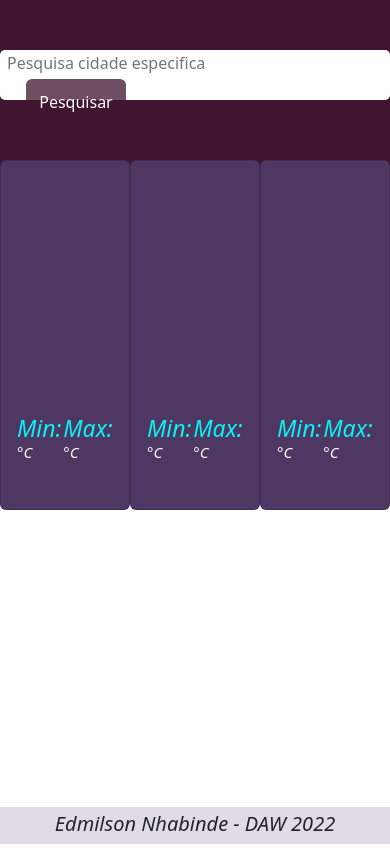
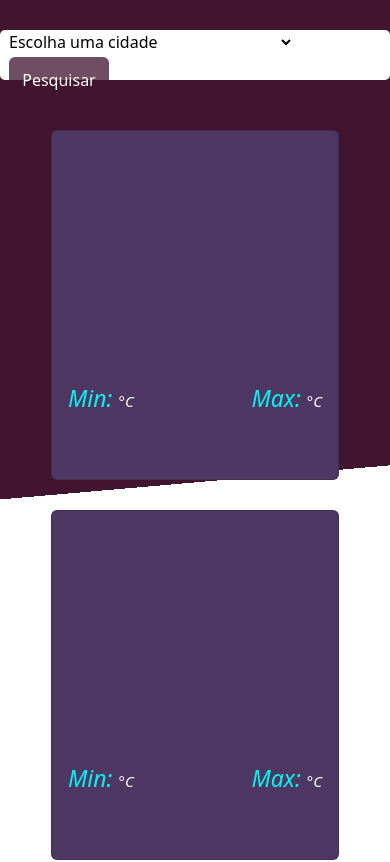
Before and after one commit to Eddy-Nhabinde/pwa-daw, a Vue app: page / in a window 390 px wide. Shown: the top 862 px of the page. Built offline with nearby package versions, Linux system fonts and the light colour scheme; no server answers.

Commit message:
Adding media queries

```diff
--- a/src/App.vue
+++ b/src/App.vue
@@ -15,6 +15,7 @@ export default {
 
 <style>
 body {
+  overflow-y: hidden;
   height: 100vh;
   background: rgb(65, 21, 48);
   background: linear-gradient(
@@ -23,4 +24,10 @@ body {
     rgba(255, 255, 255, 1) 55%
   );
 }
+
+@media only screen and (min-width: 360px) and (max-width: 908px) {
+  body {
+    overflow-y: auto;
+  }
+}
 </style>
--- a/src/components/Card.vue
+++ b/src/components/Card.vue
@@ -1,5 +1,5 @@
 <template>
-  <div class="card" style="width: 18rem; height: 350px">
+  <div class="card">
     <div class="card-body">
       <h2 class="card-title" v-if="dados">{{ dados[0] }}</h2>
       <div id="sun">
@@ -13,6 +13,10 @@
         />
         <img
           v-if="dados[3] == 'broken clouds'"
+          src="../assets/1530369_weather_cloud_clouds_cloudy_icon.png"
+        />
+        <img
+          v-if="dados[3] == 'few clouds'"
           src="../assets/1530369_weather_cloud_clouds_cloudy_icon.png"
         />
         <img
@@ -46,6 +50,9 @@ export default {
 }
 
 .card {
+  width: 18rem;
+  height: 350px;
+  margin-top: 30px;
   background: #4e3863;
   color: white;
 }
@@ -58,7 +65,7 @@ h4 {
   font-size: 15px;
 }
 
-h4 span{
+h4 span {
   font-size: 23px;
   color: rgb(8, 243, 243);
 }
@@ -70,4 +77,5 @@ h4 span{
   width: 100%;
   justify-content: space-between;
 }
+
 </style>
--- a/src/components/Footer.vue
+++ b/src/components/Footer.vue
@@ -24,4 +24,16 @@
     text-align: center;
     font-size: 20px;
   }
+
+  @media only screen and (max-width: 900px) {
+    div{
+      margin-top: 20px;
+      position:relative;
+      margin-bottom: -10px;
+    }
+  }
+
+  @media only screen and (max-width: 750px) {
+    h1{color:white}
+  }
 </style>
--- a/src/components/Input.vue
+++ /dev/null
@@ -1,63 +0,0 @@
-<template>
-  <div id="div">
-    <div id="div2">
-      <div class="input-group">
-        <input
-          type="text"
-          aria-label="Text input with segmented dropdown button"
-          placeholder="Pesquisa cidade especifica"
-        />
-        <div class="input-group-append">
-          <button type="button" class="btn btn-outline-secondary">
-            Pesquisar
-          </button>
-        </div>
-      </div>
-    </div>
-  </div>
-</template>
-
-<script>
-export default {
-  name: "Input",
-};
-</script>
-
-<style scoped>
-#div {
-  display: flex;
-  justify-content: center;
-  align-items: center;
-}
-
-#div2{
-  margin-top: 50px;
-  border-radius: 5px;
-  height: 50px;
-  width: 450px;
-  background: white;
-  display: flex;
-  justify-content: center;
-}
-
-.input-group {
-  width: 100%;
-}
-
-.input-group input{
-  width: 70%;
-  border: transparent;
-  outline: none;
-  margin-left: 5px;
-}
-
-.input-group button{
-  margin-left: 27px;
-  margin-top: 3px;
-  width: 100px;
-  border: transparent;
-  height: 45px;
-  background: #411530c1;
-  color: white;
-}
-</style>
--- a/src/components/MainPage.vue
+++ b/src/components/MainPage.vue
@@ -1,5 +1,5 @@
 <template>
-  <SearchComponentVue />
+    <SearchComponentVue id="sc" :cidades="cidades" />
   <div id="div">
     <Card :dados="dados1" />
     <Card :dados="dados2" />
@@ -91,12 +91,12 @@ export default {
   },
 
   mounted() {
-    this.renew();
+    // this.renew();
   },
 
   created() {
     this.interval = setInterval(() => {
-      this.renew();
+      // this.renew();
     }, 2000);
   },
 };
@@ -105,8 +105,32 @@ export default {
 <style scoped>
 #div {
   width: 100%;
-  margin-top: 60px;
+  margin-top: 20px;
   display: flex;
   justify-content: space-evenly;
 }
+
+#sc{
+  margin-top: 30px;
+  width: 100%;
+  display: flex;
+  justify-content: center;
+}
+
+@media only screen and (max-width: 900px) {
+  #div {
+    justify-content: center;
+    display: grid;
+    grid-template-columns: 40% 40%;
+  }
+}
+
+@media only screen and (max-width: 750px) {
+  #div {
+    display: flex;
+    justify-content: center;
+    align-items: center;
+    flex-direction: column;
+  }
+}
 </style>
--- a/src/components/SearchComponent.vue
+++ b/src/components/SearchComponent.vue
@@ -1,15 +1,76 @@
 <template>
-  <div>
-    <Input />
+  <div id="div">
+    <div id="div2">
+      <div class="input-group">
+        <select name="" id="">
+          <option>Escolha uma cidade</option>
+          <option value="Maputo" >Maputo</option>
+          <option value="Xai-Xai">Xai-Xai</option>
+          <option value="Inhambane" >Inhambane</option>
+          <option value="Beira" >Beira</option>
+          <option value="Chimoio" >Chimoio</option>
+          <option value="Tete" >Tete</option>
+          <option value="Quelimane" >Quelimane</option>
+          <option value="Nampula" >Nampula</option>
+          <option value="Pemba" >Pemba</option>
+          <option value="Lichinga" >Lichinga</option>
+        </select>
+        <div class="input-group-append">
+          <button type="button" class="btn btn-outline-secondary">
+            Pesquisar
+          </button>
+        </div>
+      </div>
+    </div>
   </div>
 </template>
 
 <script>
-import Input from "./Input.vue";
 export default {
   name: "serachComponent",
-  components: {
-    Input,
-  },
 };
 </script>
+
+<style scoped>
+#div {
+  display: flex;
+  justify-content: center;
+  align-items: center;
+}
+
+#div2 {
+  margin-top: 0px;
+  border-radius: 5px;
+  height: 50px;
+  width: 450px;
+  background: white;
+  display: flex;
+  justify-content: center;
+}
+
+.input-group {
+  width: 100%;
+}
+
+.input-group select {
+  width: 74%;
+  background: transparent;
+  border: transparent;
+  outline: none;
+  margin-left: 5px;
+}
+
+option {
+  background: white;
+}
+
+.input-group button {
+  margin-left: 10px;
+  margin-top: 3px;
+  width: 100px;
+  border: transparent;
+  height: 45px;
+  background: #411530c1;
+  color: white;
+}
+</style>
```
